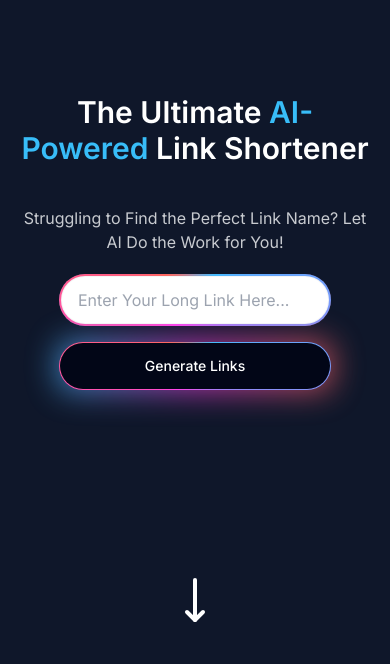
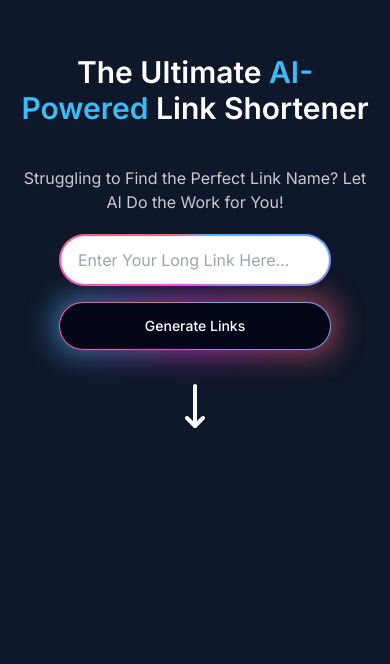
Before and after one commit to DamdyJ/Xlip.xyz, a Next.js app: page / in a window 390 px wide. Shown: the part 180-844 px from the top of the page. Built offline with nearby package versions, Linux system fonts and the light colour scheme.

Commit message:
fix: fix arrow overlay issue

```diff
--- a/src/components/hero.tsx
+++ b/src/components/hero.tsx
@@ -108,7 +108,8 @@ export default function Hero() {
   );
   return (
     <>
-      <main className="flex min-h-screen flex-col items-center justify-center">
+      <main className="flex min-h-screen flex-col items-center justify-center gap-8">
+        <div>
           <div className="flex w-full items-center justify-center">
             <div className="mb-10 block text-center md:hidden">
               <h1 className="text-3xl font-semibold text-white">
@@ -195,14 +196,16 @@ export default function Hero() {
           {showToast && (
             <div className="toast toast-center toast-top mt-20">
               <div className="alert alert-success flex rounded-md p-2">
-              <span className="text-sm font-semibold">Copied to clipboard</span>
+                <span className="text-sm font-semibold">
+                  Copied to clipboard
+                </span>
               </div>
             </div>
           )}
           {isMagicButtonPressed && !isLoading && (
             <>
               <div className="divider">OR</div>
-            <div className="flex flex-col items-center gap-3 md:flex-row">
+              <div className="flex justify-center flex-col items-center gap-3 md:flex-row">
                 <p className="text-center text-lg font-semibold text-white">
                   Minimalist
                 </p>
@@ -220,7 +223,8 @@ export default function Hero() {
               </div>
             </>
           )}
-        <MoveDown size={48} className="absolute bottom-10 text-white" />
+        </div>
+        <MoveDown size={48} className="text-white md:absolute md:bottom-10" />
       </main>
     </>
   );
```
Lines whose indentation alone changed are shown as unchanged.
